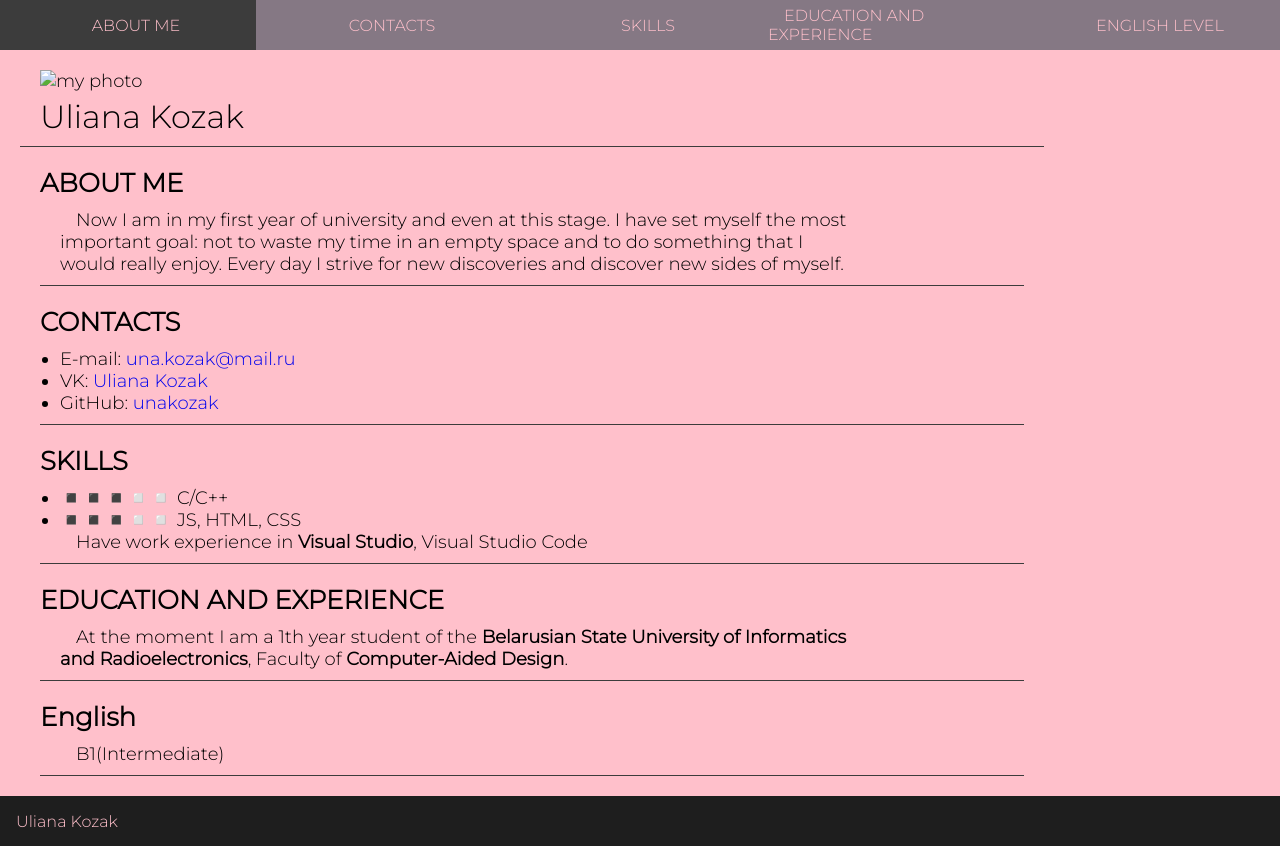
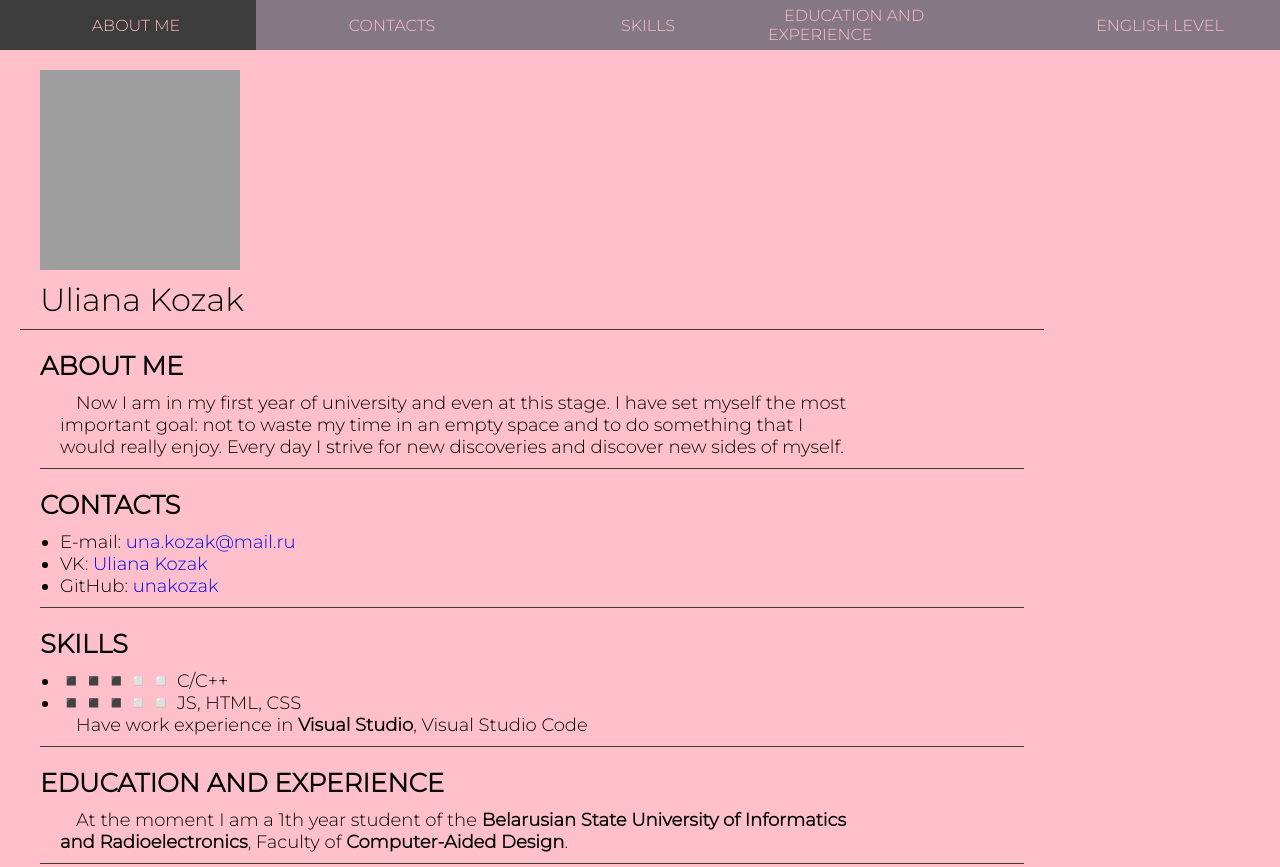
Before and after one commit to unakozak/rsschool-cv, a plain HTML site: page index.html in a window 1280 px wide. Shown: the top 867 px of the page. Before the commit the page ends 846 px from the top, so only its background shows below. Drawn offline with Linux system fonts and the light colour scheme; the site is published under a folder, as on GitHub Pages, so addresses that start at the root find nothing.

Commit message:
fix: fix image in html

```diff
--- a/index.html
+++ b/index.html
@@ -40,7 +40,7 @@
         <div class="wrapper">
           <section class="bio">
             <div class="wrapper">
-              <img id="wrap-photo" src="/img/image.jpg" alt="my photo" />
+              <img id="wrap-photo" src="img/image.jpg" alt="my photo" />
               <h1 id="wrap-name">Uliana Kozak</h1>
             </div>
           </section>
```
